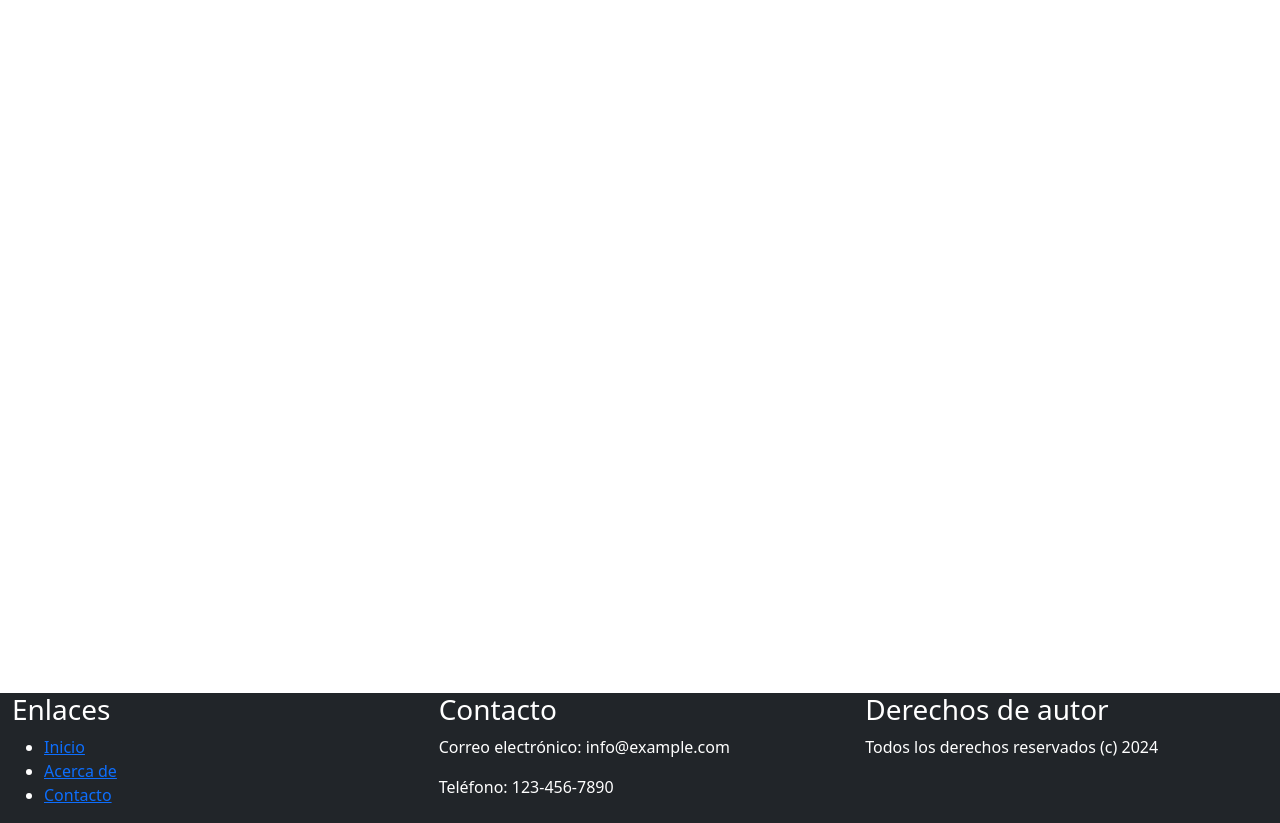
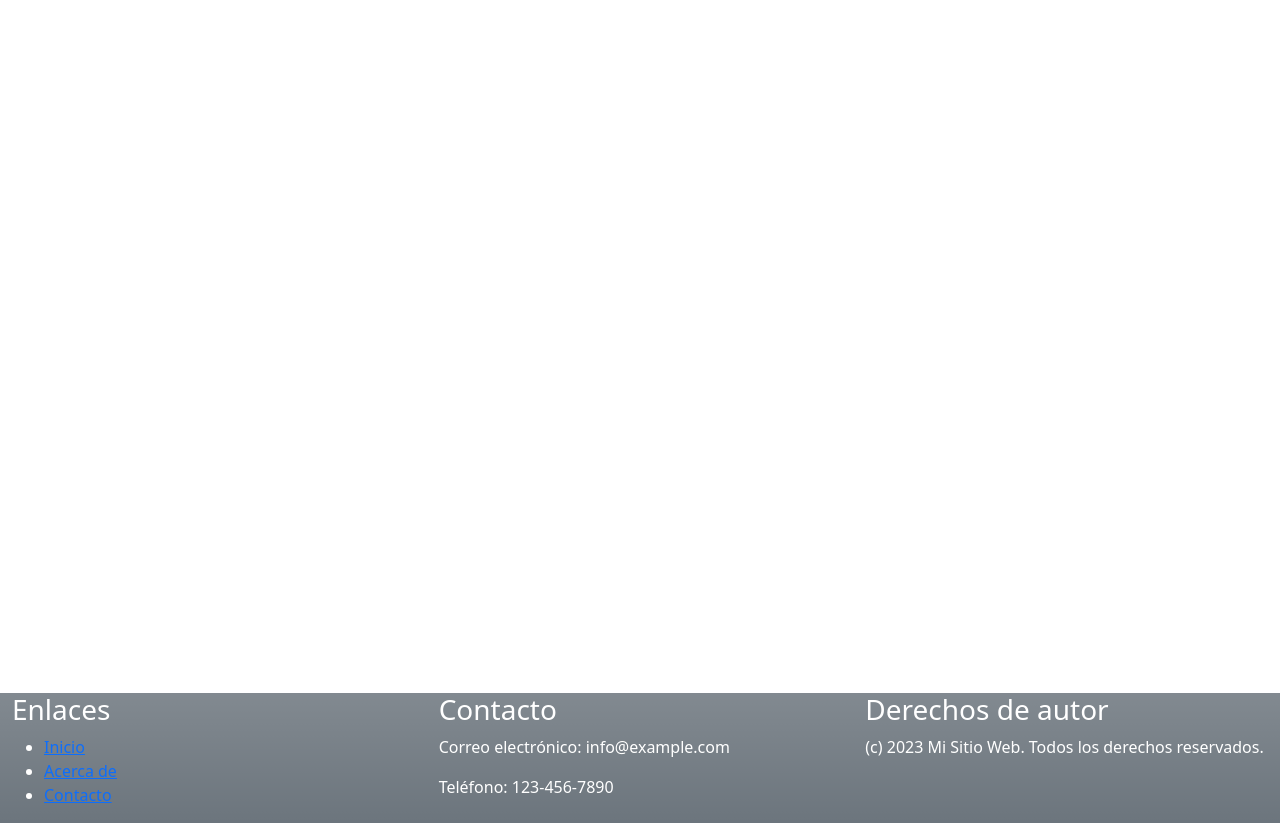
Before and after one commit to SofiLook/SofiLook.github.io, a plain HTML site: page index.html in a window 1280 px wide. Shown: the part 67-890 px from the top of the page. Drawn offline with nearby package versions, Linux system fonts and the light colour scheme.

Commit message:
Update index.html

```diff
--- a/index.html
+++ b/index.html
@@ -57,7 +57,7 @@
 
     <footer>
   <div class="container-fluid">
-    <div class="row bg-dark text-white">
+    <div class="row bg-secondary bg-gradient text-white">
       <div class="col-4">
         <h3>Enlaces</h3>
         <ul>
@@ -73,7 +73,7 @@
       </div>
       <div class="col-4">
         <h3>Derechos de autor</h3>
-        <p>Todos los derechos reservados (c) 2024</p>
+        <p>(c) 2023 Mi Sitio Web. Todos los derechos reservados.</p>
       </div>
     </div>
   </div>
```
